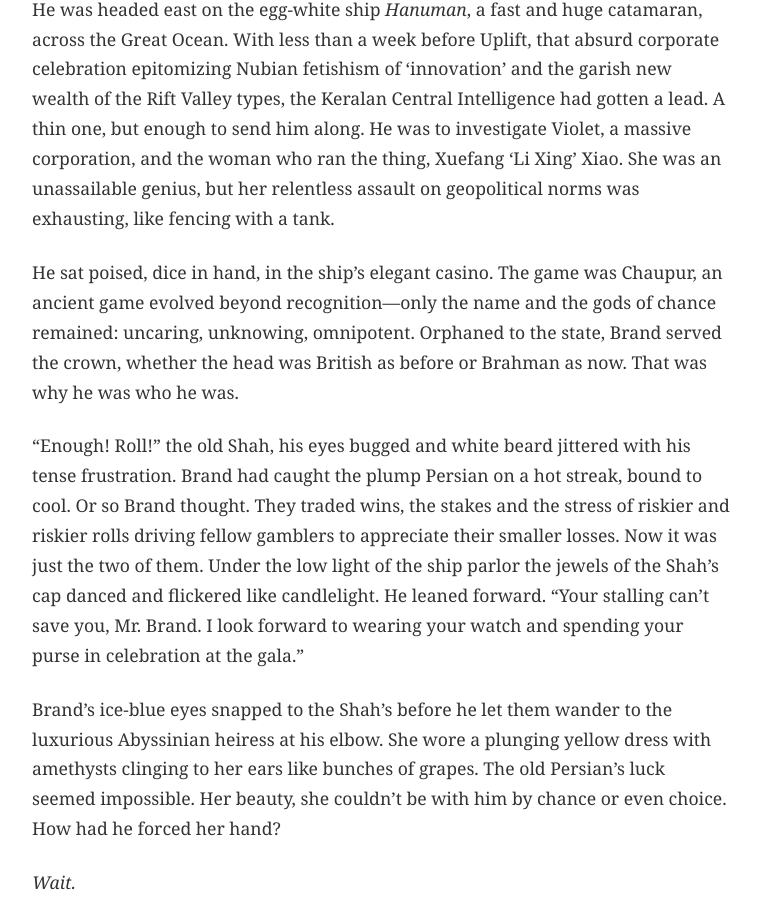
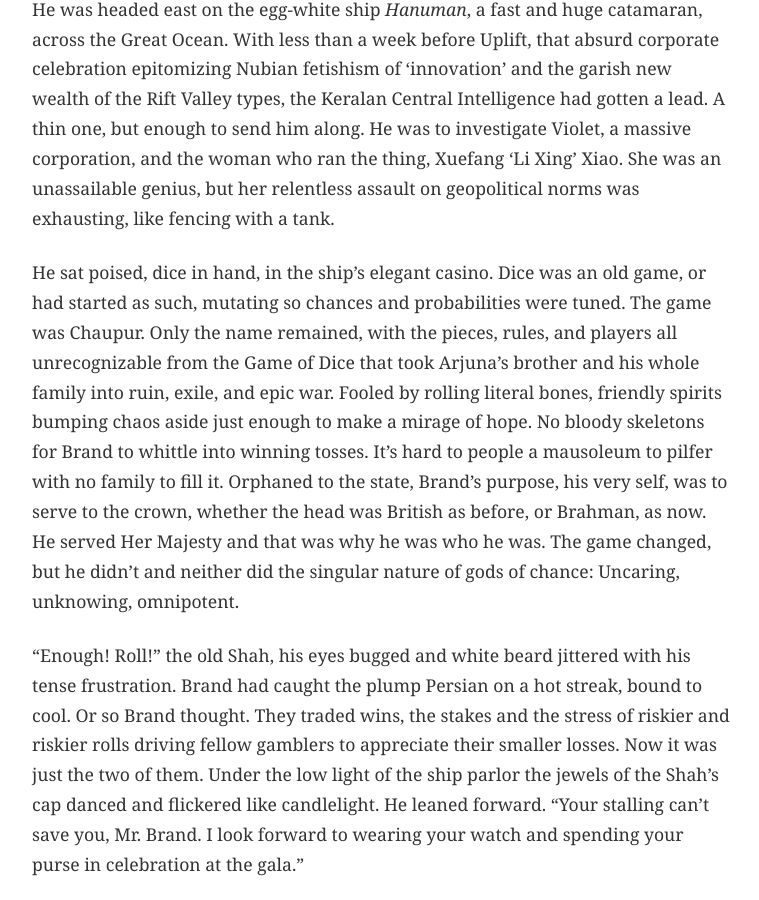
Before and after one commit to kmunki/kmunki.github.io, a Jekyll site: the page built from _fiction/violet/012-chapter-02.md, in a window 1280 px wide and 900 px high, scrolled down 931 px. Shown: the whole window, without its empty margins (258-1017 px from the left). Built offline with Jekyll 4.4.1, drawn with Linux system fonts in a browser that asks for light colours.

Commit message:
Restore Chaupur/Arjuna passage - preserve narrative function
Reverted compression of dice game passage per PR feedback.

What I removed (and now restored):
- Full Arjuna/Mahabharata reference in the Chaupur passage
- "Fooled by rolling literal bones" - the poetic meditation
- "No bloody skeletons for Brand to whittle" - family/orphan setup
- Extended reflection on gods of chance

Why this passage matters (per Kyle's feedback):
- Deliberately jarring to distinguish this world from Fleming's Bond
- Shows Brand's cultural references are to Mahabharata, not
  Western canon - a key worldbuilding device
- Free indirect discourse revealing Brand's deep-seated
  alternate cultural context
- The disorientation is intentional, not overwriting

The compression prioritized efficiency over narrative effect.
This passage does critical work establishing that this is
NOT a standard Bond pastiche - it's alternate history with
different mythic touchstones.

Pattern tracked: Another instance of compressing for
efficiency without considering what the text is doing.

🤖 Generated with Claude Code
Co-Authored-By: Claude <noreply@anthropic.com>

```diff
--- a/_fiction/violet/012-chapter-02.md
+++ b/_fiction/violet/012-chapter-02.md
@@ -11,7 +11,7 @@ Luck had long been on the European’s side. You know the type. Bullets with Jac
 
 He was headed east on the egg-white ship *Hanuman*, a fast and huge catamaran, across the Great Ocean. With less than a week before Uplift, that absurd corporate celebration epitomizing Nubian fetishism of 'innovation' and the garish new wealth of the Rift Valley types, the Keralan Central Intelligence had gotten a lead. A thin one, but enough to send him along. He was to investigate Violet, a massive corporation, and the woman who ran the thing, Xuefang 'Li Xing' Xiao. She was an unassailable genius, but her relentless assault on geopolitical norms was exhausting, like fencing with a tank.
 
-He sat poised, dice in hand, in the ship's elegant casino. The game was Chaupur, an ancient game evolved beyond recognition—only the name and the gods of chance remained: uncaring, unknowing, omnipotent. Orphaned to the state, Brand served the crown, whether the head was British as before or Brahman as now. That was why he was who he was.
+He sat poised, dice in hand, in the ship's elegant casino. Dice was an old game, or had started as such, mutating so chances and probabilities were tuned. The game was Chaupur. Only the name remained, with the pieces, rules, and players all unrecognizable from the Game of Dice that took Arjuna's brother and his whole family into ruin, exile, and epic war. Fooled by rolling literal bones, friendly spirits bumping chaos aside just enough to make a mirage of hope. No bloody skeletons for Brand to whittle into winning tosses. It's hard to people a mausoleum to pilfer with no family to fill it. Orphaned to the state, Brand's purpose, his very self, was to serve to the crown, whether the head was British as before, or Brahman, as now. He served Her Majesty and that was why he was who he was. The game changed, but he didn't and neither did the singular nature of gods of chance: Uncaring, unknowing, omnipotent.
 
 “Enough! Roll!” the old Shah, his eyes bugged and white beard jittered with his tense frustration. Brand had caught the plump Persian on a hot streak, bound to cool. Or so Brand thought. They traded wins, the stakes and the stress of riskier and riskier rolls driving fellow gamblers to appreciate their smaller losses. Now it was just the two of them. Under the low light of the ship parlor the jewels of the Shah’s cap danced and flickered like candlelight. He leaned forward. “Your stalling can’t save you, Mr. Brand. I look forward to wearing your watch and spending your purse in celebration at the gala.”
 
```
